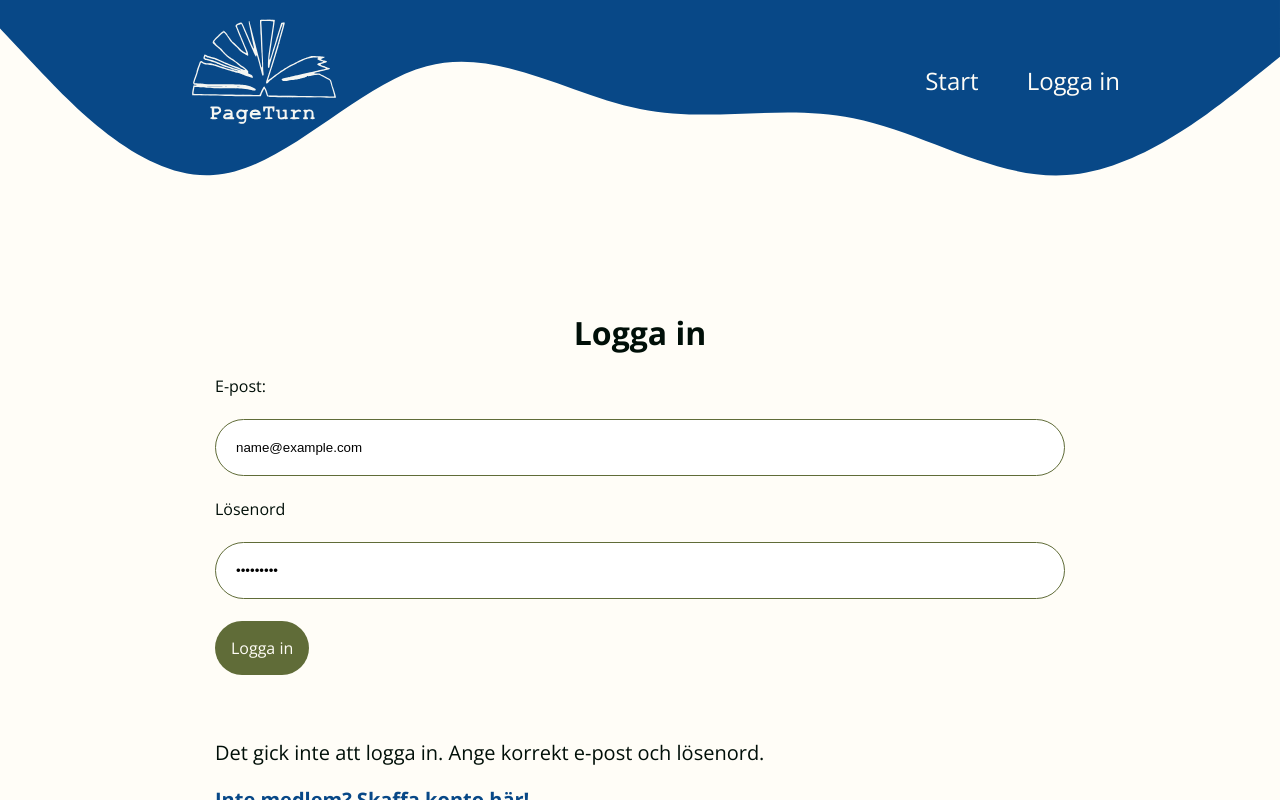
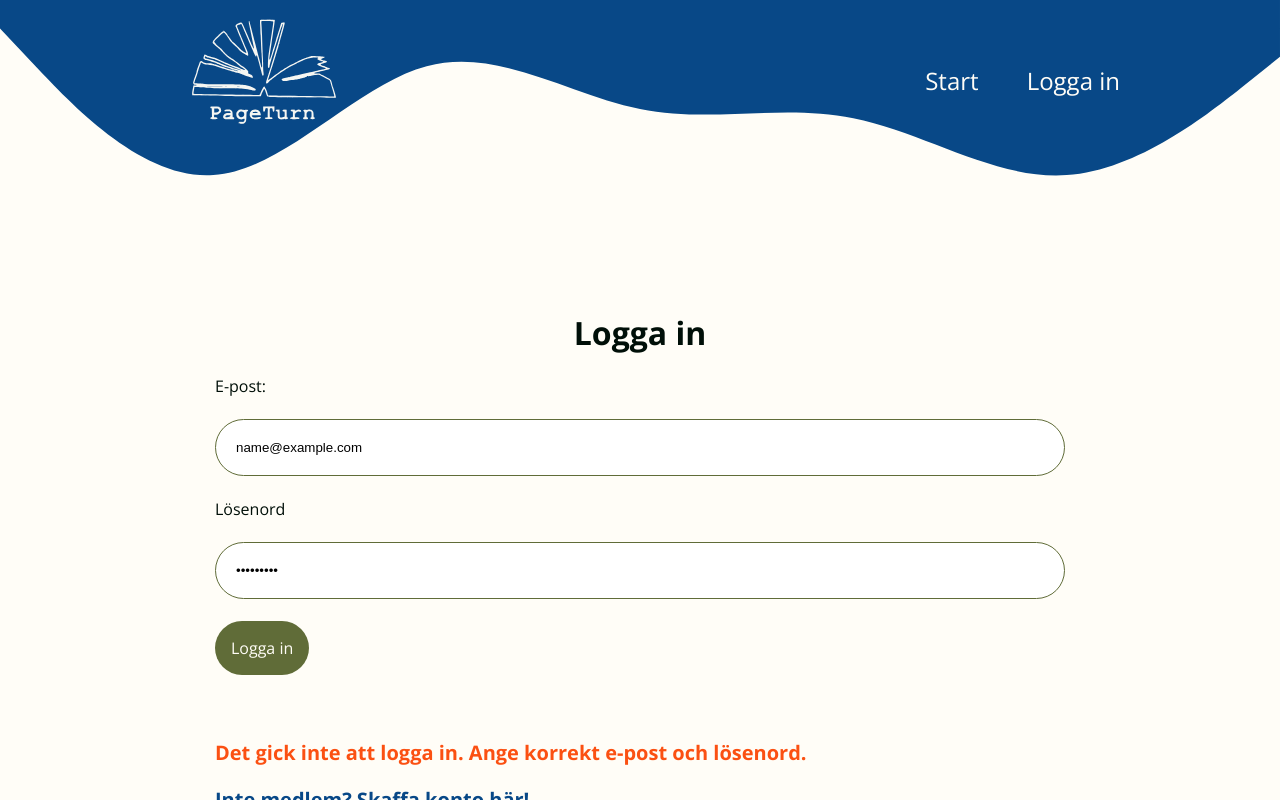
Before and after one commit to stinaRamona/projektReact, a React (Vite) app: page /login in a window 1280 px wide. Both pictures are taken after typing "name@example.com", "Sample123" into the empty fields and a click on the input "Logga in". Shown: the top 800 px of the page. Built offline with nearby package versions, Linux system fonts and the light colour scheme; no server answers.

Commit message:
snyggare felmeddelanden

```diff
--- a/src/components/LoginForm.tsx
+++ b/src/components/LoginForm.tsx
@@ -66,7 +66,7 @@ const LoginForm = () => {
         <input type="submit" value="Logga in"/><br /><br />
     </form>
     <br />
-    {error && <p>{error}</p>}
+    {error && <p className="errorMsg">{error}</p>}
     <p><NavLink className="inTextLink" to="/register">Inte medlem? Skaffa konto här!</NavLink></p>
     </>
   )
--- a/src/components/RegisterUserForm.tsx
+++ b/src/components/RegisterUserForm.tsx
@@ -85,7 +85,7 @@ const RegisterUserForm = () => {
 
             <input id="registerBtn" type="submit" value="Skapa användare"/><br />
         </form>
-        {error.length > 0 && error.map((err, index) => <p key={index}>{err}</p>)}
+        {error.length > 0 && error.map((err, index) => <p className="errorMsg" key={index}>{err}</p>)}
         <br />
         <InfoDiv />
         </>
--- a/src/index.css
+++ b/src/index.css
@@ -19,3 +19,8 @@ h3 {
 p {
   font-size: 1.25em;
 }
+
+.errorMsg {
+  color: #FB5012;
+  font-weight: bold;
+}
```
